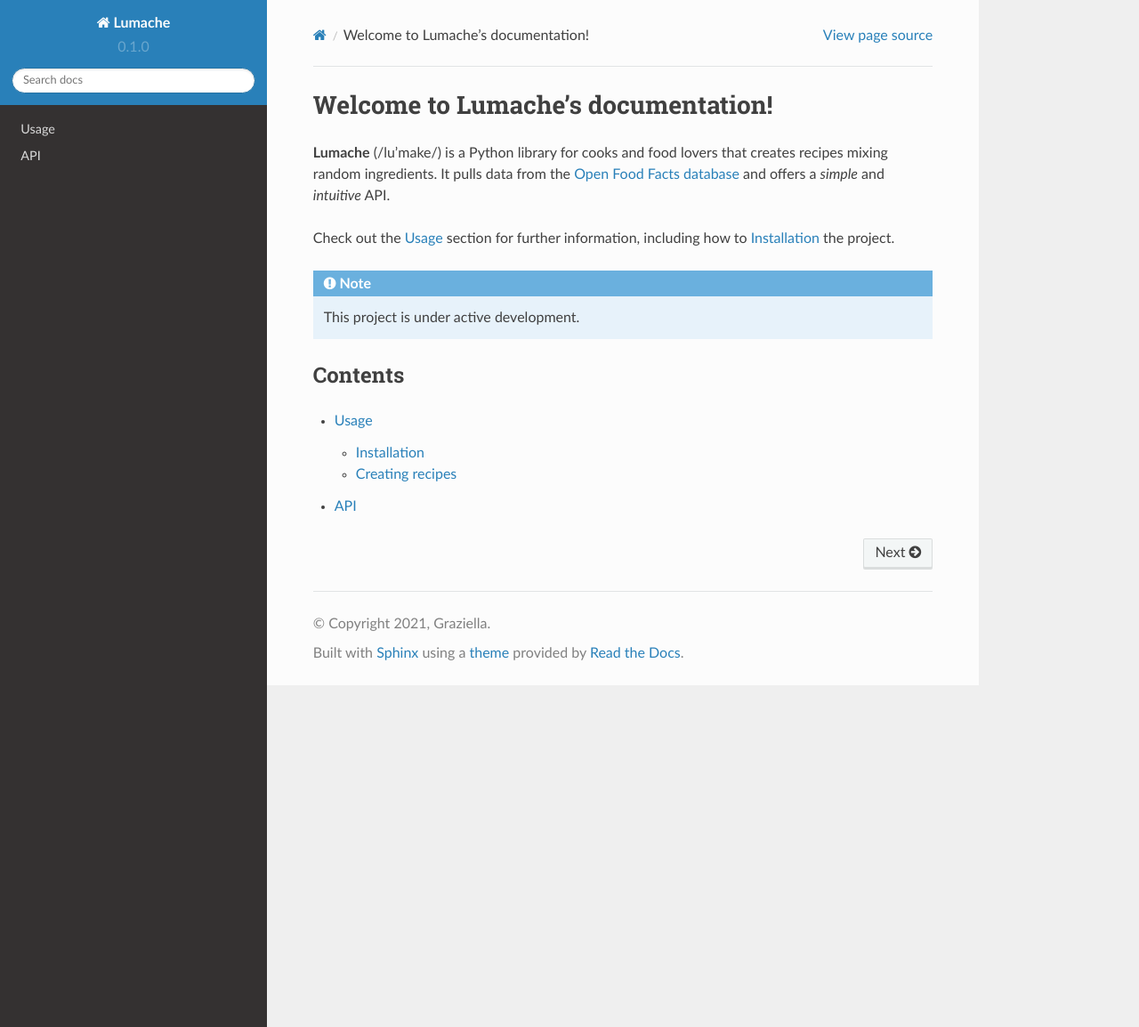
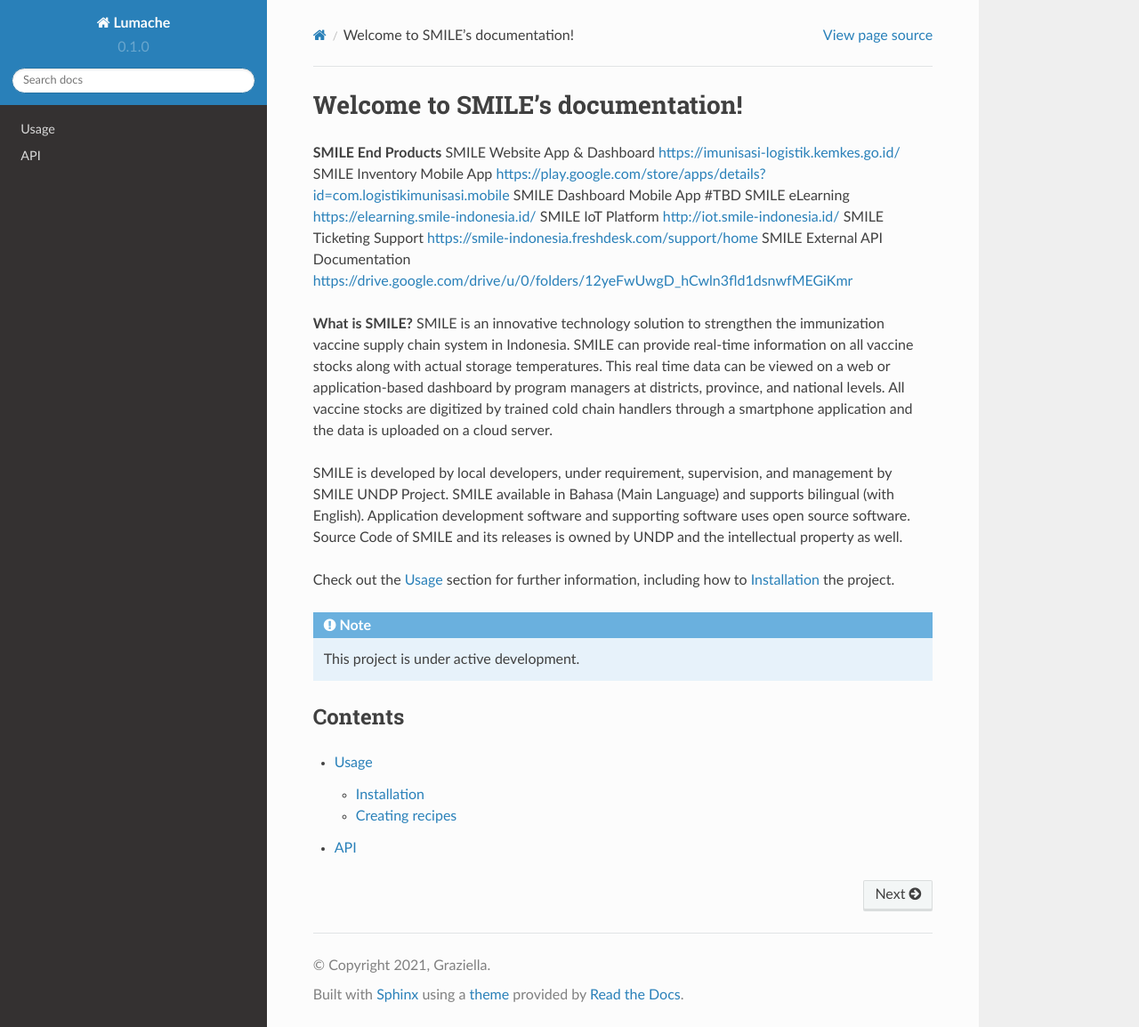
Before and after one commit to bigza/smile-documentation, a Sphinx documentation site: the page built from docs/source/index.rst, in a window 1280 px wide and 1154 px high. Shown: the whole window at 89% size. Built offline with Sphinx 7.4.7 and the Read the Docs theme 2.0.0, drawn with Linux system fonts in a browser that asks for light colours.

Commit message:
Update index.rst
First commit - Home page

```diff
--- a/docs/source/index.rst
+++ b/docs/source/index.rst
@@ -1,10 +1,21 @@
-Welcome to Lumache's documentation!
+Welcome to SMILE's documentation!
 ===================================
 
-**Lumache** (/lu'make/) is a Python library for cooks and food lovers
-that creates recipes mixing random ingredients.
-It pulls data from the `Open Food Facts database <https://world.openfoodfacts.org/>`_
-and offers a *simple* and *intuitive* API.
+**SMILE End Products**
+SMILE Website App & Dashboard https://imunisasi-logistik.kemkes.go.id/
+SMILE Inventory Mobile App https://play.google.com/store/apps/details?id=com.logistikimunisasi.mobile
+SMILE Dashboard Mobile App #TBD
+SMILE eLearning https://elearning.smile-indonesia.id/
+SMILE IoT Platform http://iot.smile-indonesia.id/
+SMILE Ticketing Support https://smile-indonesia.freshdesk.com/support/home
+SMILE External API Documentation https://drive.google.com/drive/u/0/folders/12yeFwUwgD_hCwln3fld1dsnwfMEGiKmr
+
+**What is SMILE?**
+SMILE is an innovative technology solution to strengthen the immunization vaccine supply chain system in Indonesia. SMILE can provide real-time information on all vaccine stocks along with actual storage temperatures. This real time data can be viewed on a web or application-based dashboard by program managers at districts, province, and national levels. All vaccine stocks are digitized by trained cold chain handlers through a smartphone application and the data is uploaded on a cloud server.
+
+SMILE is developed by local developers, under requirement, supervision, and management by SMILE UNDP Project. SMILE available in Bahasa (Main Language) and supports bilingual (with English). Application development software and supporting software uses open source software. Source Code of SMILE and its releases is owned by UNDP and the intellectual property as well.
+
+
 
 Check out the :doc:`usage` section for further information, including
 how to :ref:`installation` the project.
```
